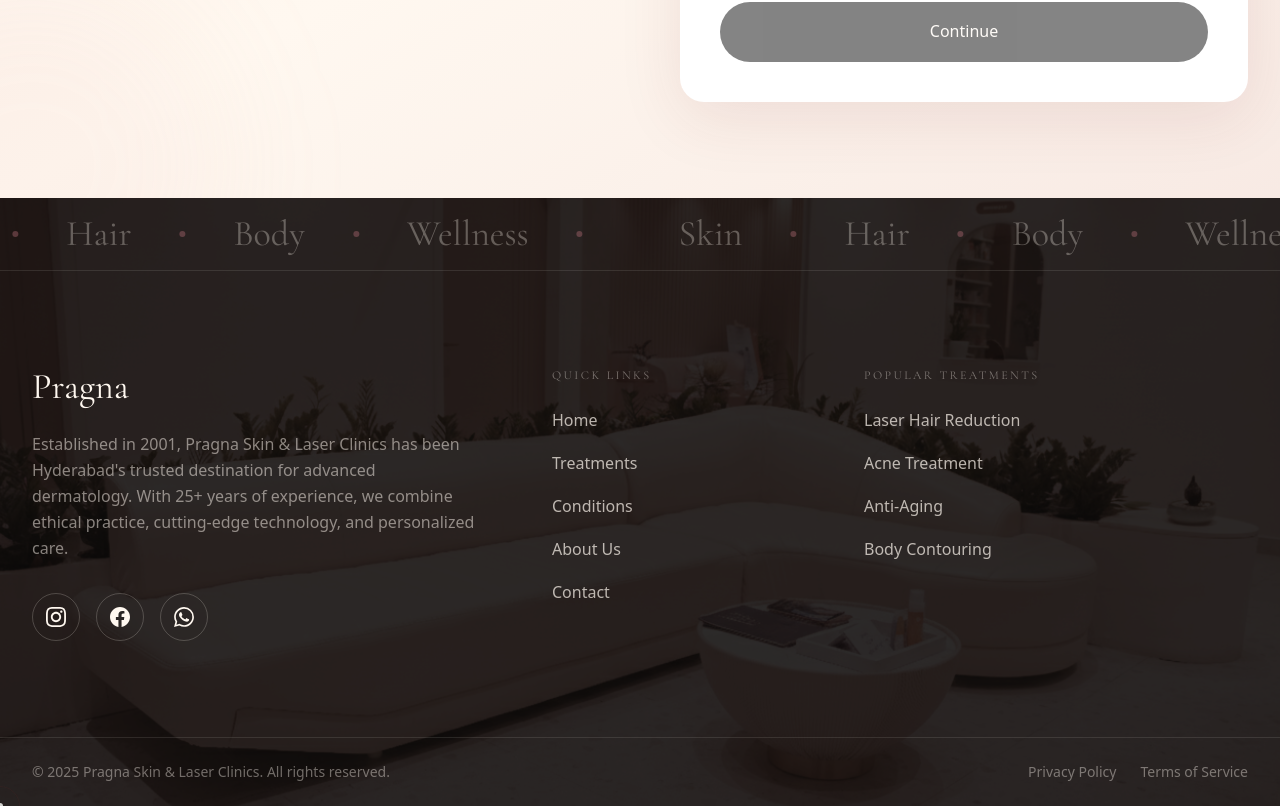
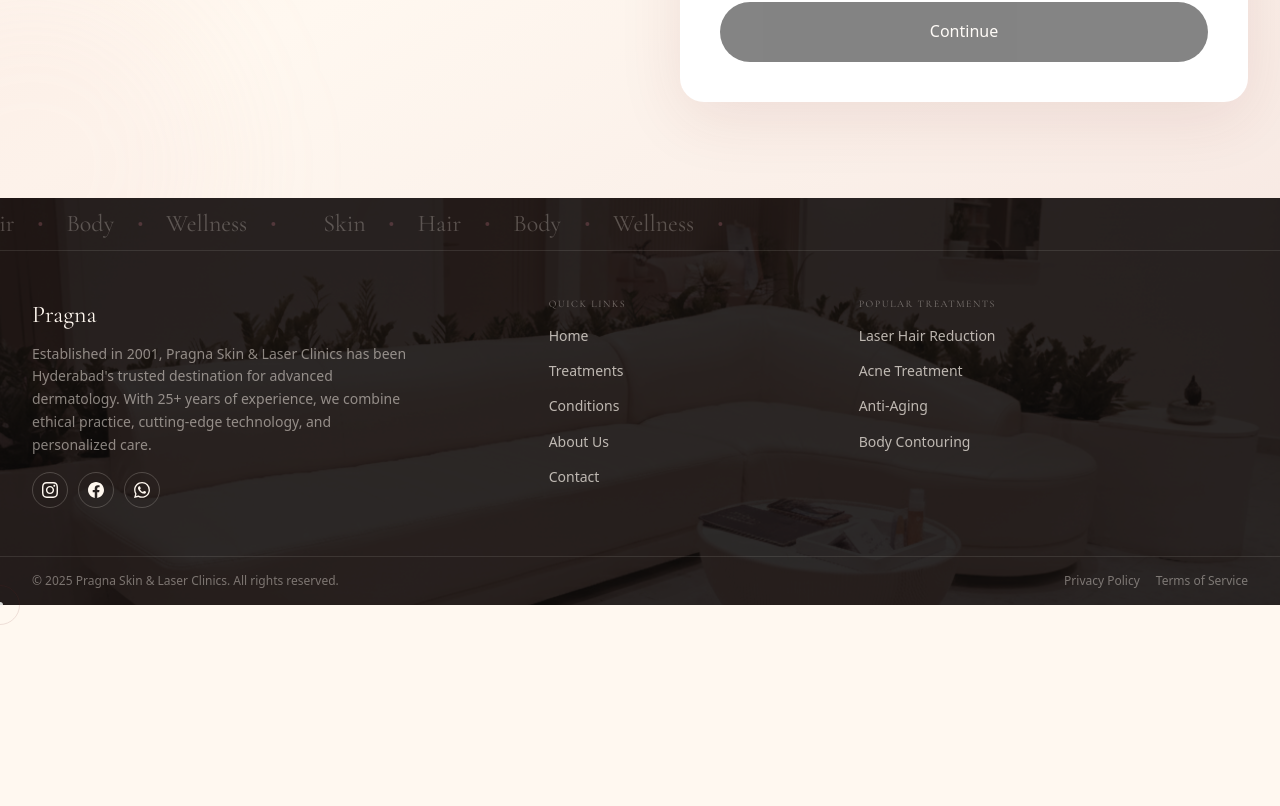
Before and after one commit to DrPragna/Pragna-Skin-Clinic-Website, a Next.js app: page / in a window 1280 px wide. Shown: the part 6481-7287 px from the top of the page. After the commit the page ends 7086 px from the top, so only its background shows below. Built offline with nearby package versions, Linux system fonts and the light colour scheme; a web font is replaced by a local one.

Commit message:
Redesign footer: reduce size, gaps, fonts, and icons proportionately

```diff
--- a/components/sections/Footer.tsx
+++ b/components/sections/Footer.tsx
@@ -5,13 +5,13 @@ import Link from 'next/link';
 import { motion, useInView } from 'framer-motion';
 
 /**
- * FOOTER - Brand Moment
+ * FOOTER - Compact Brand Moment
  *
  * Design Philosophy:
- * - Large brand statement
+ * - Compact, refined layout
  * - Clean, organized links
- * - Premium feel continues to the end
- * - Animated ticker/marquee
+ * - Premium feel with reduced footprint
+ * - Subtle animated ticker/marquee
  */
 
 const footerLinks = {
@@ -37,7 +37,7 @@ const footerLinks = {
 
 export default function Footer() {
   const containerRef = useRef<HTMLDivElement>(null);
-  const isInView = useInView(containerRef, { once: true, margin: '-100px' });
+  const isInView = useInView(containerRef, { once: true, margin: '-50px' });
 
   return (
     <footer ref={containerRef} className="relative text-cream overflow-hidden">
@@ -50,8 +50,9 @@ export default function Footer() {
         {/* Dark overlay for text readability */}
         <div className="absolute inset-0 bg-black/85" />
       </div>
-      {/* Top Marquee */}
-      <div className="relative z-10 py-4 border-b border-cream/10 overflow-hidden">
+
+      {/* Top Marquee - Compact */}
+      <div className="relative z-10 py-2.5 border-b border-cream/10 overflow-hidden">
         <motion.div
           animate={{ x: ['0%', '-50%'] }}
           transition={{
@@ -60,63 +61,63 @@ export default function Footer() {
           className="flex whitespace-nowrap"
         >
           {[...Array(2)].map((_, i) => (
-            <span key={i} className="flex items-center gap-12 px-12">
-              <span className="text-3xl lg:text-4xl font-display text-cream/30">Skin</span>
-              <span className="w-1.5 h-1.5 rounded-full bg-rose-gold/40" />
-              <span className="text-3xl lg:text-4xl font-display text-cream/30">Hair</span>
-              <span className="w-1.5 h-1.5 rounded-full bg-rose-gold/40" />
-              <span className="text-3xl lg:text-4xl font-display text-cream/30">Body</span>
-              <span className="w-1.5 h-1.5 rounded-full bg-rose-gold/40" />
-              <span className="text-3xl lg:text-4xl font-display text-cream/30">Wellness</span>
-              <span className="w-1.5 h-1.5 rounded-full bg-rose-gold/40" />
+            <span key={i} className="flex items-center gap-6 px-6">
+              <span className="text-xl lg:text-2xl font-display text-cream/25">Skin</span>
+              <span className="w-1 h-1 rounded-full bg-rose-gold/30" />
+              <span className="text-xl lg:text-2xl font-display text-cream/25">Hair</span>
+              <span className="w-1 h-1 rounded-full bg-rose-gold/30" />
+              <span className="text-xl lg:text-2xl font-display text-cream/25">Body</span>
+              <span className="w-1 h-1 rounded-full bg-rose-gold/30" />
+              <span className="text-xl lg:text-2xl font-display text-cream/25">Wellness</span>
+              <span className="w-1 h-1 rounded-full bg-rose-gold/30" />
             </span>
           ))}
         </motion.div>
       </div>
 
-      {/* Main Footer Content */}
-      <div className="relative z-10 section-container py-16 lg:py-24">
-        <div className="grid lg:grid-cols-12 gap-12 lg:gap-8">
+      {/* Main Footer Content - Compact */}
+      <div className="relative z-10 section-container py-8 lg:py-12">
+        <div className="grid lg:grid-cols-12 gap-6 lg:gap-6">
           {/* Brand Column */}
           <div className="lg:col-span-5">
             <motion.div
-              initial={{ opacity: 0, y: 30 }}
+              initial={{ opacity: 0, y: 20 }}
               animate={isInView ? { opacity: 1, y: 0 } : {}}
-              transition={{ duration: 0.6 }}
+              transition={{ duration: 0.5 }}
             >
-              <Link href="/" className="inline-block mb-6">
-                <span className="text-4xl font-display text-cream">Pragna</span>
+              <Link href="/" className="inline-block mb-3">
+                <span className="text-2xl font-display text-cream">Pragna</span>
               </Link>
 
-              <p className="text-cream/50 leading-relaxed max-w-md mb-8">
+              <p className="text-cream/50 text-sm leading-relaxed max-w-sm mb-4">
                 Established in 2001, Pragna Skin & Laser Clinics has been Hyderabad's trusted destination
                 for advanced dermatology. With 25+ years of experience, we combine ethical practice,
                 cutting-edge technology, and personalized care.
               </p>
 
-              {/* Social Links */}
-              <div className="flex items-center gap-4">
+              {/* Social Links - Smaller */}
+              <div className="flex items-center gap-2.5">
                 {footerLinks.social.map((social) => (
                   <a
                     key={social.name}
                     href={social.href}
                     target="_blank"
                     rel="noopener noreferrer"
-                    className="w-12 h-12 rounded-full border border-cream/20 flex items-center justify-center hover:bg-cream hover:text-black transition-all duration-300"
+                    className="w-9 h-9 rounded-full border border-cream/20 flex items-center justify-center hover:bg-cream hover:text-black transition-all duration-300"
                     aria-label={social.name}
                   >
                     {social.icon === 'instagram' && (
-                      <svg className="w-5 h-5" fill="currentColor" viewBox="0 0 24 24">
+                      <svg className="w-4 h-4" fill="currentColor" viewBox="0 0 24 24">
                         <path d="M12 2.163c3.204 0 3.584.012 4.85.07 3.252.148 4.771 1.691 4.919 4.919.058 1.265.069 1.645.069 4.849 0 3.205-.012 3.584-.069 4.849-.149 3.225-1.664 4.771-4.919 4.919-1.266.058-1.644.07-4.85.07-3.204 0-3.584-.012-4.849-.07-3.26-.149-4.771-1.699-4.919-4.92-.058-1.265-.07-1.644-.07-4.849 0-3.204.013-3.583.07-4.849.149-3.227 1.664-4.771 4.919-4.919 1.266-.057 1.645-.069 4.849-.069zm0-2.163c-3.259 0-3.667.014-4.947.072-4.358.2-6.78 2.618-6.98 6.98-.059 1.281-.073 1.689-.073 4.948 0 3.259.014 3.668.072 4.948.2 4.358 2.618 6.78 6.98 6.98 1.281.058 1.689.072 4.948.072 3.259 0 3.668-.014 4.948-.072 4.354-.2 6.782-2.618 6.979-6.98.059-1.28.073-1.689.073-4.948 0-3.259-.014-3.667-.072-4.947-.196-4.354-2.617-6.78-6.979-6.98-1.281-.059-1.69-.073-4.949-.073zm0 5.838c-3.403 0-6.162 2.759-6.162 6.162s2.759 6.163 6.162 6.163 6.162-2.759 6.162-6.163c0-3.403-2.759-6.162-6.162-6.162zm0 10.162c-2.209 0-4-1.79-4-4 0-2.209 1.791-4 4-4s4 1.791 4 4c0 2.21-1.791 4-4 4zm6.406-11.845c-.796 0-1.441.645-1.441 1.44s.645 1.44 1.441 1.44c.795 0 1.439-.645 1.439-1.44s-.644-1.44-1.439-1.44z"/>
                       </svg>
                     )}
                     {social.icon === 'facebook' && (
-                      <svg className="w-5 h-5" fill="currentColor" viewBox="0 0 24 24">
+                      <svg className="w-4 h-4" fill="currentColor" viewBox="0 0 24 24">
                         <path d="M24 12.073c0-6.627-5.373-12-12-12s-12 5.373-12 12c0 5.99 4.388 10.954 10.125 11.854v-8.385H7.078v-3.47h3.047V9.43c0-3.007 1.792-4.669 4.533-4.669 1.312 0 2.686.235 2.686.235v2.953H15.83c-1.491 0-1.956.925-1.956 1.874v2.25h3.328l-.532 3.47h-2.796v8.385C19.612 23.027 24 18.062 24 12.073z"/>
                       </svg>
                     )}
                     {social.icon === 'whatsapp' && (
-                      <svg className="w-5 h-5" fill="currentColor" viewBox="0 0 24 24">
+                      <svg className="w-4 h-4" fill="currentColor" viewBox="0 0 24 24">
                         <path d="M17.472 14.382c-.297-.149-1.758-.867-2.03-.967-.273-.099-.471-.148-.67.15-.197.297-.767.966-.94 1.164-.173.199-.347.223-.644.075-.297-.15-1.255-.463-2.39-1.475-.883-.788-1.48-1.761-1.653-2.059-.173-.297-.018-.458.13-.606.134-.133.298-.347.446-.52.149-.174.198-.298.298-.497.099-.198.05-.371-.025-.52-.075-.149-.669-1.612-.916-2.207-.242-.579-.487-.5-.669-.51-.173-.008-.371-.01-.57-.01-.198 0-.52.074-.792.372-.272.297-1.04 1.016-1.04 2.479 0 1.462 1.065 2.875 1.213 3.074.149.198 2.096 3.2 5.077 4.487.709.306 1.262.489 1.694.625.712.227 1.36.195 1.871.118.571-.085 1.758-.719 2.006-1.413.248-.694.248-1.289.173-1.413-.074-.124-.272-.198-.57-.347m-5.421 7.403h-.004a9.87 9.87 0 01-5.031-1.378l-.361-.214-3.741.982.998-3.648-.235-.374a9.86 9.86 0 01-1.51-5.26c.001-5.45 4.436-9.884 9.888-9.884 2.64 0 5.122 1.03 6.988 2.898a9.825 9.825 0 012.893 6.994c-.003 5.45-4.437 9.884-9.885 9.884m8.413-18.297A11.815 11.815 0 0012.05 0C5.495 0 .16 5.335.157 11.892c0 2.096.547 4.142 1.588 5.945L.057 24l6.305-1.654a11.882 11.882 0 005.683 1.448h.005c6.554 0 11.89-5.335 11.893-11.893a11.821 11.821 0 00-3.48-8.413z"/>
                       </svg>
                     )}
@@ -129,17 +130,17 @@ export default function Footer() {
           {/* Links Columns */}
           <div className="lg:col-span-3">
             <motion.div
-              initial={{ opacity: 0, y: 30 }}
+              initial={{ opacity: 0, y: 20 }}
               animate={isInView ? { opacity: 1, y: 0 } : {}}
-              transition={{ duration: 0.6, delay: 0.1 }}
+              transition={{ duration: 0.5, delay: 0.1 }}
             >
-              <h4 className="text-cream/40 text-xs uppercase tracking-[0.2em] mb-6">Quick Links</h4>
-              <ul className="space-y-4">
+              <h4 className="text-cream/40 text-[10px] uppercase tracking-[0.15em] mb-3">Quick Links</h4>
+              <ul className="space-y-2">
                 {footerLinks.main.map((link) => (
                   <li key={link.name}>
                     <Link
                       href={link.href}
-                      className="text-cream/70 hover:text-rose-gold transition-colors duration-300"
+                      className="text-cream/70 text-sm hover:text-rose-gold transition-colors duration-300"
                     >
                       {link.name}
                     </Link>
@@ -151,17 +152,17 @@ export default function Footer() {
 
           <div className="lg:col-span-3">
             <motion.div
-              initial={{ opacity: 0, y: 30 }}
+              initial={{ opacity: 0, y: 20 }}
               animate={isInView ? { opacity: 1, y: 0 } : {}}
-              transition={{ duration: 0.6, delay: 0.2 }}
+              transition={{ duration: 0.5, delay: 0.15 }}
             >
-              <h4 className="text-cream/40 text-xs uppercase tracking-[0.2em] mb-6">Popular Treatments</h4>
-              <ul className="space-y-4">
+              <h4 className="text-cream/40 text-[10px] uppercase tracking-[0.15em] mb-3">Popular Treatments</h4>
+              <ul className="space-y-2">
                 {footerLinks.treatments.map((link) => (
                   <li key={link.name}>
                     <Link
                       href={link.href}
-                      className="text-cream/70 hover:text-rose-gold transition-colors duration-300"
+                      className="text-cream/70 text-sm hover:text-rose-gold transition-colors duration-300"
                     >
                       {link.name}
                     </Link>
@@ -173,13 +174,13 @@ export default function Footer() {
         </div>
       </div>
 
-      {/* Bottom Bar */}
+      {/* Bottom Bar - Compact */}
       <div className="relative z-10 border-t border-cream/10">
-        <div className="section-container py-6 flex flex-col md:flex-row items-center justify-between gap-4">
-          <p className="text-cream/40 text-sm">
+        <div className="section-container py-4 flex flex-col md:flex-row items-center justify-between gap-2">
+          <p className="text-cream/40 text-xs">
             © {new Date().getFullYear()} Pragna Skin & Laser Clinics. All rights reserved.
           </p>
-          <div className="flex items-center gap-6 text-sm">
+          <div className="flex items-center gap-4 text-xs">
             <Link href="#" className="text-cream/40 hover:text-cream transition-colors">
               Privacy Policy
             </Link>
```
